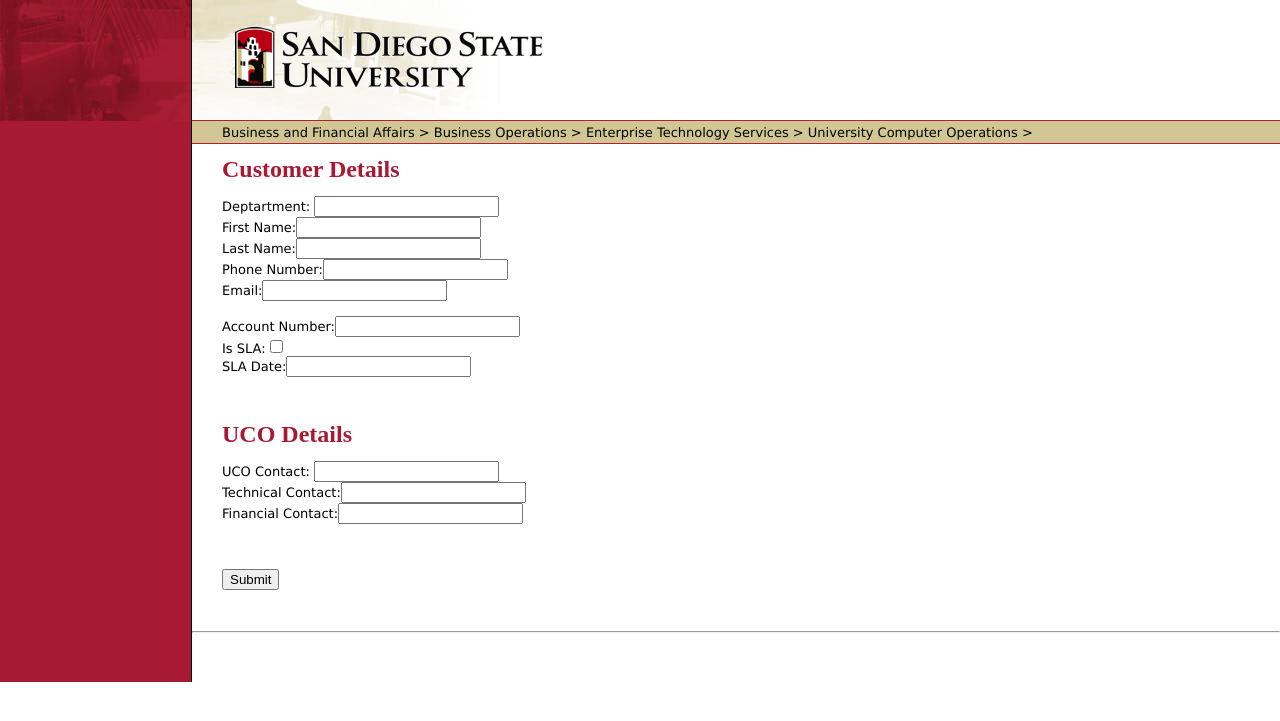
After one commit to aaronskyywalker/UCOClientContractManagementSystem, a PHP site: template pages/details.php in a window 1280 px wide. The commit adds this page. Shown: the top 721 px of the page. Run offline with PHP 8.4, Linux system fonts and the light colour scheme; the template is opened without the code that fills it, so the values that code supplies are empty.

Commit message:
v0.2.1
Functionality
- Added Customer and UCO Details Page

```diff
--- a/header.php
+++ b/header.php
@@ -6,7 +6,7 @@
 	<title>Client Contract Management</title>
 	<script src="jquery.js"></script>
 	<link rel="shortcut icon" href="images/sdsu-favicon.png">
-	<link rel="stylesheet" href="css/style-sdsu.css">
+	<link rel="stylesheet" href="css/sdsu.css">
 	<?php if (file_exists('css/' . $p . '.css')) echo "<link rel=\"stylesheet\" href=\"css/$p.css\">"; ?>
 </head>
 <body>
--- /dev/null
+++ b/pages/details.php
@@ -0,0 +1,23 @@
+<form action="contract-details" method="post">
+	<h2>Customer Details</h2>
+	<p class="small">
+		<label for="customerDepartment">Deptartment:</label> <input type="text" name="customerDepartment"><br>
+		<label for="customerFirstName">First Name:</label><input type="text" name="customerFirstName"><br>
+		<label for="customerLastName">Last Name:</label><input type="text" name="customerLastName"><br>
+		<label for="customerPhone">Phone Number:</label><input type="text" name="customerPhone"><br>
+		<label for="customerEmail">Email:</label><input type="text" name="customerEmail"><br>
+		<br>
+		<label for="customerAccountNumber">Account Number:</label><input type="text" name="customerAccountNumber"><br>
+		<label for="customerIsSLA">Is SLA:</label><input type="checkbox" name="customerIsSLA"><br>
+		<label for="customerSLADate">SLA Date:</label><input type="text" name="customerSLADate"><br>
+	</p>
+	<br>
+	<h2>UCO Details</h2>
+	<p class="small">
+		<label for="ucoContact">UCO Contact: </label><input type="text" name="ucoContact"><br>
+		<label for="technicalContact">Technical Contact:</label><input type="text" name="technicalContact"><br>
+		<label for="financialContact">Financial Contact:</label><input type="text" name="financialContact"><br>
+	</p>
+	<br>
+	<p class="small"><input type="submit"></p>
+</form>
--- a/pages/front.php
+++ b/pages/front.php
@@ -1,5 +1,5 @@
 <h1>Client Contract Management System</h1>
-<form name="input" action="contract" method="post">
+<form name="input" action="customer-uco-details" method="post">
 	<p class="small">
 		<label for="username">Username:</label><input type="text" name="usernane"><br>
 		<label for="password">Password:</label><input type="password" name="password"><br>
```
Also changed, not shown: css/customer-uco-details.css (added, +11 -0 lines), pages/customer-uco-details.php (added, +23 -0 lines), README.md, css/contract-details.css (renamed from css/contract.css), css/sdsu.css (renamed from css/style-sdsu.css), pages/contract-details.php (renamed from pages/contract.php).
